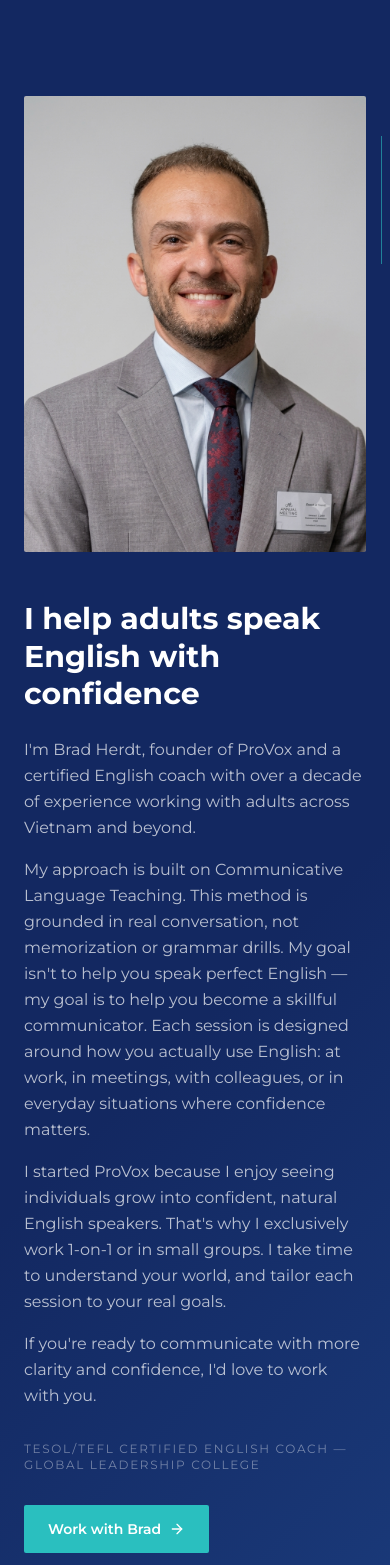
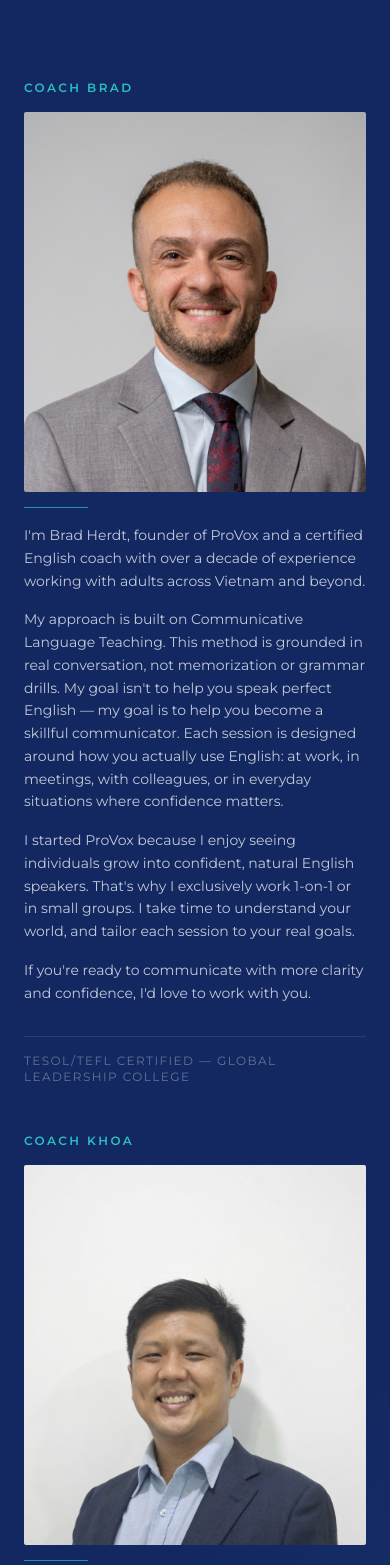
Before and after one commit to provoxenglishcoaching/provox-landing, a Next.js app: page /en in a window 390 px wide. Shown: the part 4605-6170 px from the top of the page. Built offline with nearby package versions, Linux system fonts and the light colour scheme.

Commit message:
Add Coach Khoa — two coach layout

```diff
--- a/src/components/Navbar.tsx
+++ b/src/components/Navbar.tsx
@@ -19,7 +19,7 @@ export default function Navbar() {
 
         {/* Desktop nav */}
         <nav className="hidden md:flex items-center gap-8">
-          {[['Programs', '#programs'], ['Meet your coach', '#about'], ['Contact', '#contact']].map(([label, href]) => (
+          {[['Programs', '#programs'], ['Coaches', '#about'], ['Contact', '#contact']].map(([label, href]) => (
             <a key={href} href={href}
               className="text-sm font-medium transition-colors"
               style={{ color: 'var(--muted-foreground)' }}
@@ -53,7 +53,7 @@ export default function Navbar() {
       {menuOpen && (
         <div className="md:hidden border-t px-6 py-5 flex flex-col gap-4"
           style={{ borderColor: 'var(--border)', background: 'var(--background)' }}>
-          {[['Programs', '#programs'], ['Meet your coach', '#about'], ['Contact', '#contact']].map(([label, href]) => (
+          {[['Programs', '#programs'], ['Coaches', '#about'], ['Contact', '#contact']].map(([label, href]) => (
             <a key={href} href={href} onClick={() => setMenuOpen(false)}
               className="text-sm font-medium" style={{ color: 'var(--muted-foreground)' }}>
               {label}
--- a/src/components/sections/About.tsx
+++ b/src/components/sections/About.tsx
@@ -1,13 +1,42 @@
 import Image from 'next/image';
+
+const coaches = [
+  {
+    id: 'brad',
+    name: 'Coach Brad',
+    photo: '/brad-photo.png',
+    alt: 'Brad Herdt — ProVox English Coach',
+    cert: 'TESOL/TEFL Certified — Global Leadership College',
+    bio: [
+      "I'm Brad Herdt, founder of ProVox and a certified English coach with over a decade of experience working with adults across Vietnam and beyond.",
+      "My approach is built on Communicative Language Teaching. This method is grounded in real conversation, not memorization or grammar drills. My goal isn't to help you speak perfect English — my goal is to help you become a skillful communicator. Each session is designed around how you actually use English: at work, in meetings, with colleagues, or in everyday situations where confidence matters.",
+      "I started ProVox because I enjoy seeing individuals grow into confident, natural English speakers. That's why I exclusively work 1-on-1 or in small groups. I take time to understand your world, and tailor each session to your real goals.",
+      "If you're ready to communicate with more clarity and confidence, I'd love to work with you.",
+    ],
+  },
+  {
+    id: 'khoa',
+    name: 'Coach Khoa',
+    photo: '/khoa-photo.jpg',
+    alt: 'Coach Khoa — ProVox English Coach',
+    cert: 'Australian · Based in Vietnam since 2014',
+    bio: [
+      "I'm an Australian with Vietnamese heritage and have been living and working in Vietnam since 2014. During that time, I've travelled extensively across the country and worked with people from a wide range of industries, cultures, and professional backgrounds.",
+      "Through my experience in international workplaces, I've seen that many capable professionals struggle not because of their English ability, but because they lack confidence using it. Speaking up in meetings, participating in training, networking, or simply holding a conversation can feel challenging, even when you know more English than you think.",
+      "I believe effective communication is about confidence, clarity, and feeling comfortable expressing yourself. My goal is to create a relaxed and supportive environment where you can develop those skills, receive practical feedback, and build confidence using English at work, in meetings, during training, or in everyday life.",
+      "I bring a friendly and approachable style, along with real-world experience, and I'm genuinely committed to helping you grow and achieve your goals.",
+    ],
+  },
+];
 
 export default function About() {
   return (
     <section id="about">
-      {/* "Who will coach me?" — outside the dark box, left aligned, matches other headings */}
+      {/* Section intro — outside dark box, left aligned */}
       <div className="border-t px-6 py-16 max-w-6xl mx-auto" style={{ borderColor: 'var(--border)' }}>
         <p className="text-xs uppercase tracking-[0.2em] font-semibold mb-4"
           style={{ color: 'var(--accent)', fontFamily: 'Montserrat, sans-serif' }}>
-          Meet your coach
+          Meet the ProVox team
         </p>
         <h2 className="text-3xl md:text-4xl font-bold"
           style={{ color: 'var(--primary)', fontFamily: 'Montserrat, sans-serif' }}>
@@ -15,49 +44,60 @@ export default function About() {
         </h2>
       </div>
 
-      {/* Navy bio section */}
+      {/* Navy section */}
       <div style={{ background: 'linear-gradient(135deg, #132861 60%, #1a3a7a 100%)' }}>
-      <div className="max-w-6xl mx-auto px-6 py-24 grid md:grid-cols-[1fr_1.2fr] gap-12 md:gap-20 items-center">
+        <div className="max-w-6xl mx-auto px-6 py-20">
+
+          {/* Two coach columns */}
+          <div className="grid md:grid-cols-2 gap-12 md:gap-16">
+            {coaches.map((coach) => (
+              <div key={coach.id} className="flex flex-col">
+
+                {/* Coach name above photo */}
+                <p className="text-xs uppercase tracking-[0.2em] font-semibold mb-4"
+                  style={{ color: 'var(--accent)', fontFamily: 'Montserrat, sans-serif' }}>
+                  {coach.name}
+                </p>
 
                 {/* Photo */}
-        <div className="relative">
-          <div className="overflow-hidden" style={{ aspectRatio: '3/4', borderRadius: '2px', background: 'rgba(19,40,97,0.4)' }}>
+                <div className="relative mb-8">
+                  <div className="overflow-hidden w-full"
+                    style={{ aspectRatio: '4/5', borderRadius: '2px', background: 'rgba(19,40,97,0.4)', maxHeight: '380px' }}>
                     <Image
-              src="/brad-photo.png"
-              alt="Brad Herdt — ProVox English Coach"
+                      src={coach.photo}
+                      alt={coach.alt}
                       width={400}
-              height={533}
+                      height={500}
                       className="w-full h-full object-cover object-top"
                     />
                   </div>
-          {/* Teal accent line */}
-          <div className="absolute -right-4 top-10 w-px h-32" style={{ background: 'rgba(42,191,191,0.6)' }} aria-hidden="true" />
+                  <div className="absolute -bottom-4 left-0 h-px w-16"
+                    style={{ background: 'rgba(42,191,191,0.7)' }} aria-hidden="true" />
                 </div>
 
-        {/* Bio */}
-        <div className="text-white">
-          <p className="text-3xl md:text-4xl leading-tight mb-6 font-bold text-white" style={{ fontFamily: 'Montserrat, sans-serif' }}>
-            I help adults speak English with confidence
+                {/* Bio paragraphs */}
+                <div className="flex flex-col gap-4 flex-1">
+                  {coach.bio.map((para, i) => (
+                    <p key={i} className="text-sm leading-relaxed"
+                      style={{ color: 'rgba(255,255,255,0.75)' }}>
+                      {para}
                     </p>
-          <p className="leading-relaxed mb-4" style={{ color: 'rgba(255,255,255,0.7)' }}>
-            I'm Brad Herdt, founder of ProVox and a certified English coach with over a decade of experience working with adults across Vietnam and beyond.
+                  ))}
+                  <p className="text-xs uppercase tracking-[0.12em] mt-4 pt-4"
+                    style={{ color: 'rgba(255,255,255,0.35)', borderTop: '1px solid rgba(255,255,255,0.1)' }}>
+                    {coach.cert}
                   </p>
-          <p className="leading-relaxed mb-4" style={{ color: 'rgba(255,255,255,0.7)' }}>
-            My approach is built on Communicative Language Teaching. This method is grounded in real conversation, not memorization or grammar drills. My goal isn't to help you speak perfect English — my goal is to help you become a skillful communicator. Each session is designed around how you actually use English: at work, in meetings, with colleagues, or in everyday situations where confidence matters.
-          </p>
-          <p className="leading-relaxed mb-4" style={{ color: 'rgba(255,255,255,0.7)' }}>
-            I started ProVox because I enjoy seeing individuals grow into confident, natural English speakers. That's why I exclusively work 1-on-1 or in small groups. I take time to understand your world, and tailor each session to your real goals.
-          </p>
-          <p className="leading-relaxed mb-8" style={{ color: 'rgba(255,255,255,0.7)' }}>
-            If you're ready to communicate with more clarity and confidence, I'd love to work with you.
-          </p>
-          <p className="text-xs uppercase tracking-[0.14em] mb-8" style={{ color: 'rgba(255,255,255,0.4)' }}>
-            TESOL/TEFL Certified English Coach — Global Leadership College
-          </p>
+                </div>
+              </div>
+            ))}
+          </div>
+
+          {/* CTA */}
+          <div className="mt-16 pt-12" style={{ borderTop: '1px solid rgba(255,255,255,0.1)' }}>
             <a href="#contact"
               className="inline-flex items-center gap-2 px-6 py-3.5 text-sm font-semibold transition-opacity hover:opacity-90 group"
               style={{ background: 'var(--accent)', color: '#fff', borderRadius: '2px' }}>
-            Work with Brad
+              Work with us
               <svg width="16" height="16" viewBox="0 0 24 24" fill="none" stroke="currentColor" strokeWidth="2" strokeLinecap="round" strokeLinejoin="round" className="group-hover:translate-x-0.5 transition-transform">
                 <path d="M5 12h14"/><path d="m12 5 7 7-7 7"/>
               </svg>
```
Also changed, not shown: public/khoa-photo.jpg (added). Lines whose indentation alone changed are shown as unchanged.
